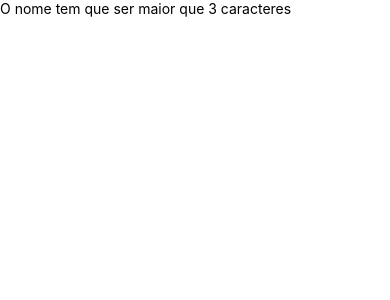
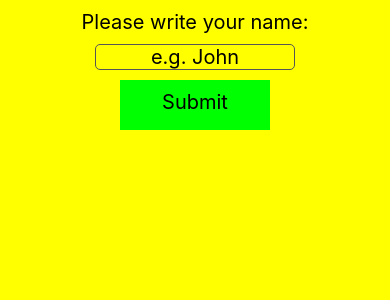
Before and after one commit to codingscode/reactnative_from_zero_to_hero, a React Native app in the folder rntour/: screen / in a window 390 px wide. Shown: the top 300 px of the page. Built offline with nearby package versions, Linux system fonts and the light colour scheme.

Commit message:
parte 69

```diff
--- a/rntour/App.js
+++ b/rntour/App.js
@@ -24,7 +24,7 @@ function App() {
 
    return (
       <View style={styles.body} >
-         <Modal visible={true} >
+         <Modal visible={false} >
             <Text>O nome tem que ser maior que 3 caracteres</Text>
          </Modal>
          <Text style={styles.text} >
```
